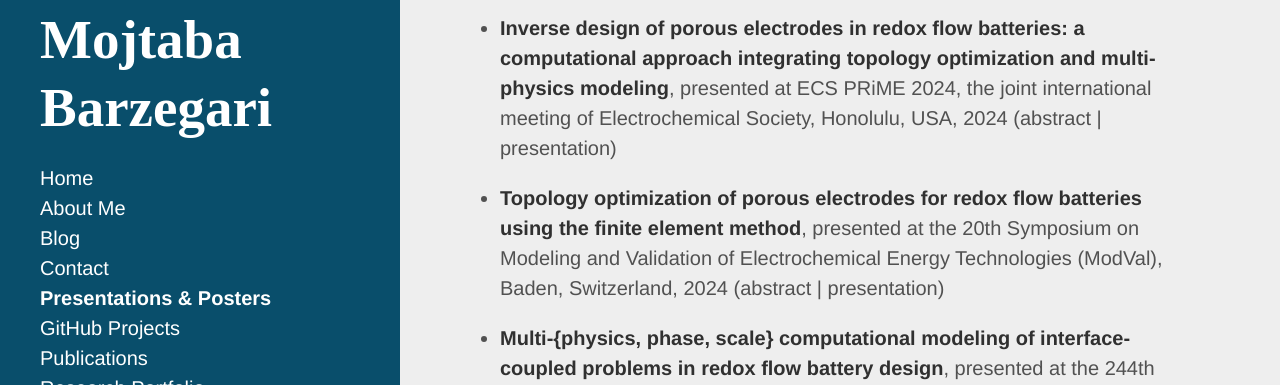
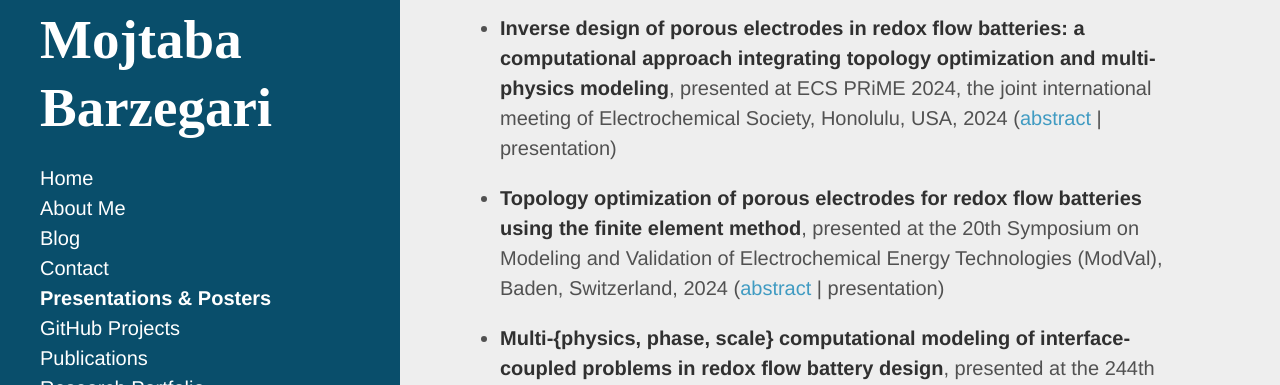
Before and after one commit to mbarzegary/mbarzegary.github.io, a Jekyll site: the page built from presentations.md, in a window 1280 px wide and 900 px high. Shown: the part 207-592 px from the top of the window. Built offline with Jekyll 4.4.1, drawn with Linux system fonts in a browser that asks for light colours; nearby versions of some CDN libraries; some web fonts are replaced; part of the change alters nothing that is shown.

```diff
--- a/presentations.md
+++ b/presentations.md
@@ -7,9 +7,9 @@ Here, I keep a list of my presentations and posters, presented at various intern
 
 <!-- ## As the presenter (main author) -->
 
-* **Inverse design of porous electrodes in redox flow batteries: a computational approach integrating topology optimization and multi-physics modeling**, presented at ECS PRiME 2024, the joint international meeting of Electrochemical Society, Honolulu, USA, 2024 (abstract \| presentation)
+* **Inverse design of porous electrodes in redox flow batteries: a computational approach integrating topology optimization and multi-physics modeling**, presented at ECS PRiME 2024, the joint international meeting of Electrochemical Society, Honolulu, USA, 2024 ([abstract](/public/files/ecs-prime2024-abstract.pdf) \| presentation)
 
-* **Topology optimization of porous electrodes for redox flow batteries using the finite element method**, presented at the 20th Symposium on Modeling and Validation of Electrochemical Energy Technologies (ModVal), Baden, Switzerland, 2024 (abstract \| presentation)
+* **Topology optimization of porous electrodes for redox flow batteries using the finite element method**, presented at the 20th Symposium on Modeling and Validation of Electrochemical Energy Technologies (ModVal), Baden, Switzerland, 2024 ([abstract](/public/files/modval2024-abstract.pdf) \| presentation)
 
 * **Multi-{physics, phase, scale} computational modeling of interface-coupled problems in redox flow battery design**, presented at the 244th meeting of the Electrochemical Society (ECS), Gothenburg, Sweden, 2023 ([abstract](/public/files/ecs244-abstract.pdf) \| [poster](/public/files/ecs244-poster.pdf))
 
```
Also changed, not shown: 2 other files.
